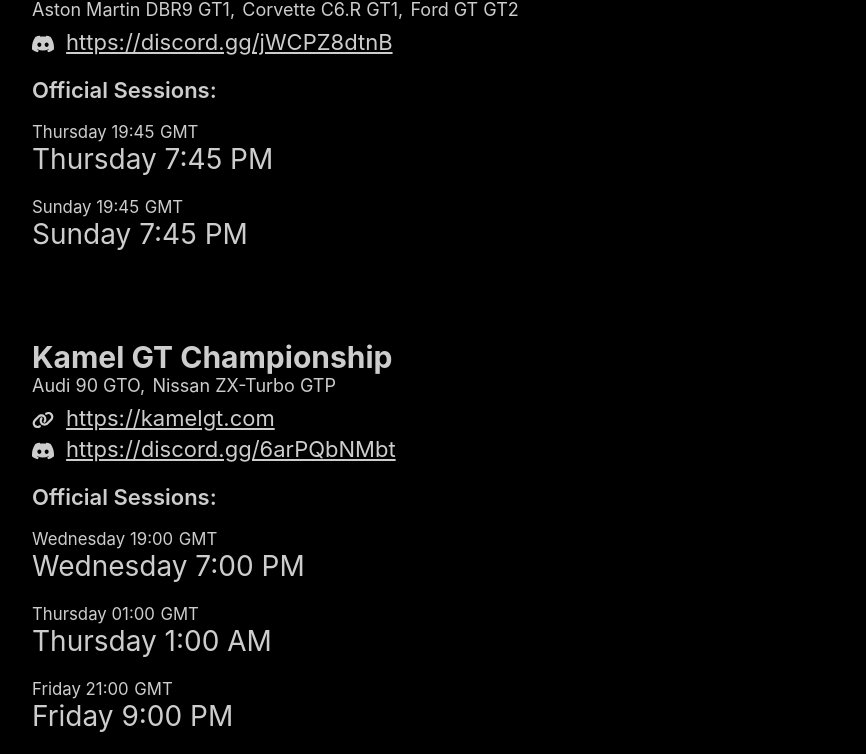
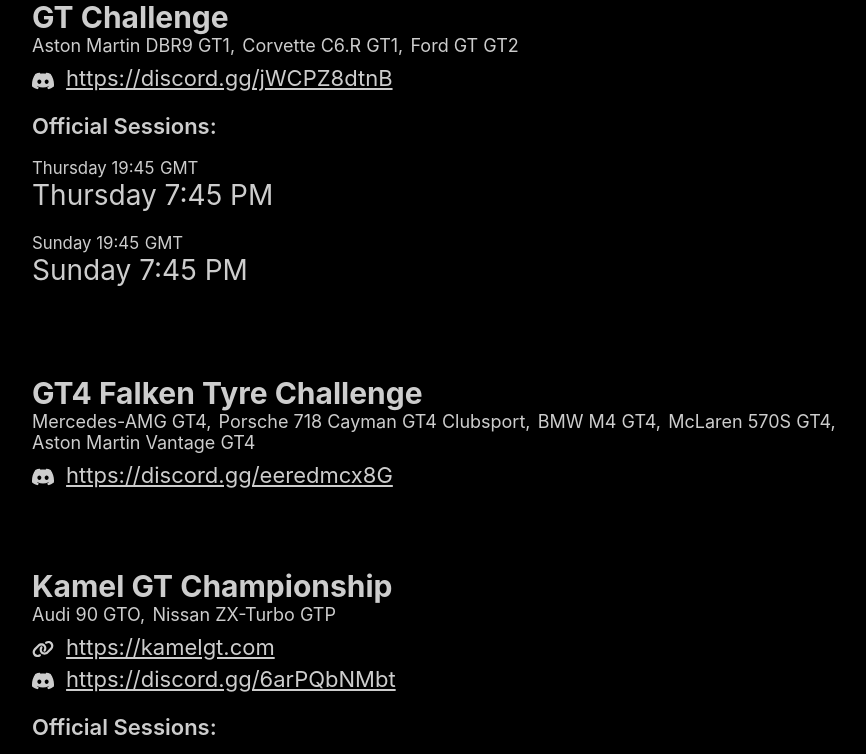
Before and after one commit to jamiehs/whenrace, a React (Create React App) app: page / in a window 1280 px wide. Shown: the part 610-1364 px from the top of the page, without its empty margins (194-1060 px from the left). Built offline with nearby package versions, Linux system fonts and the light colour scheme.

Commit message:
Adds GT4 Falken Tyre Challenge

```diff
--- a/src/data/official-sessions.js
+++ b/src/data/official-sessions.js
@@ -304,6 +304,16 @@
             },
         ]
     },
+    {
+        seriesId: 'gt4-fixed',
+        shortLabel: 'GT4 Falken Tyre Challenge - Fixed',
+        label: 'GT4 Falken Tyre Challenge ',
+        cars: ["Mercedes-AMG GT4", "Porsche 718 Cayman GT4 Clubsport", "BMW M4 GT4", "McLaren 570S GT4", "Aston Martin Vantage GT4"],
+        links: {
+            discord: 'https://discord.gg/eeredmcx8G',
+        },
+        sessions: []
+    },
 ]
 
 export {
```
